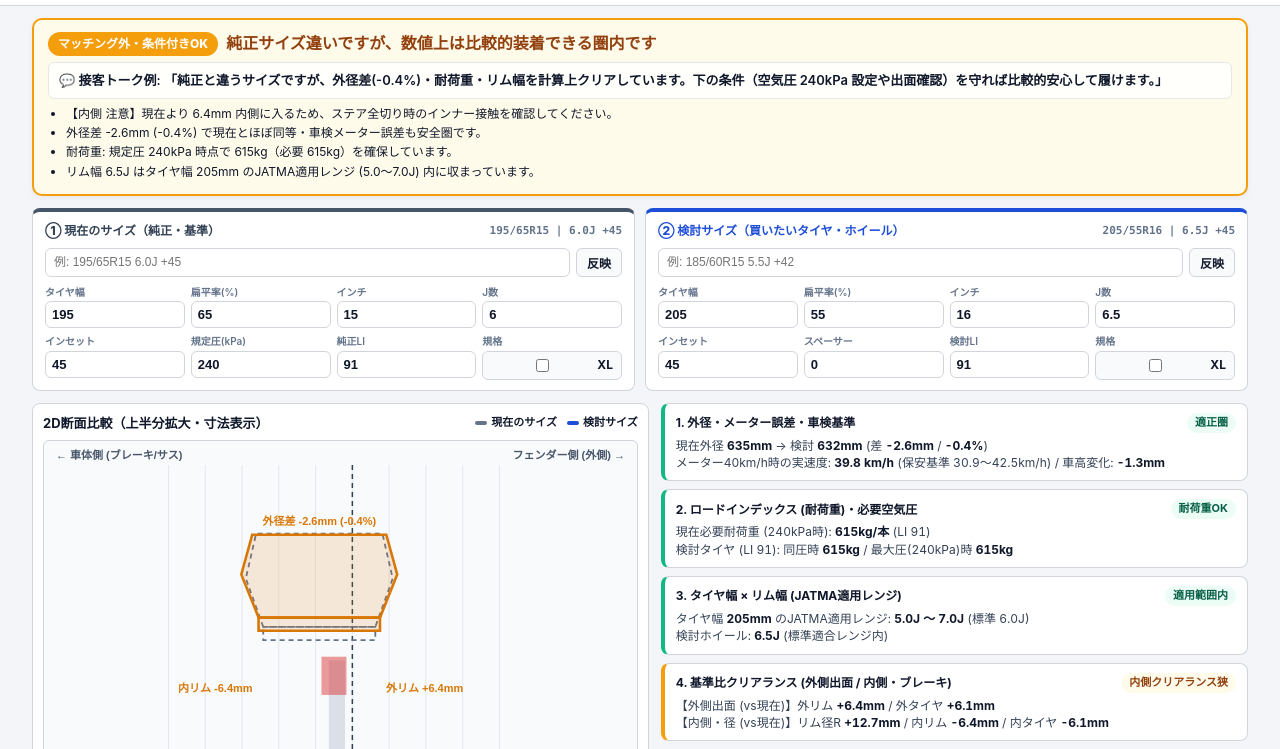
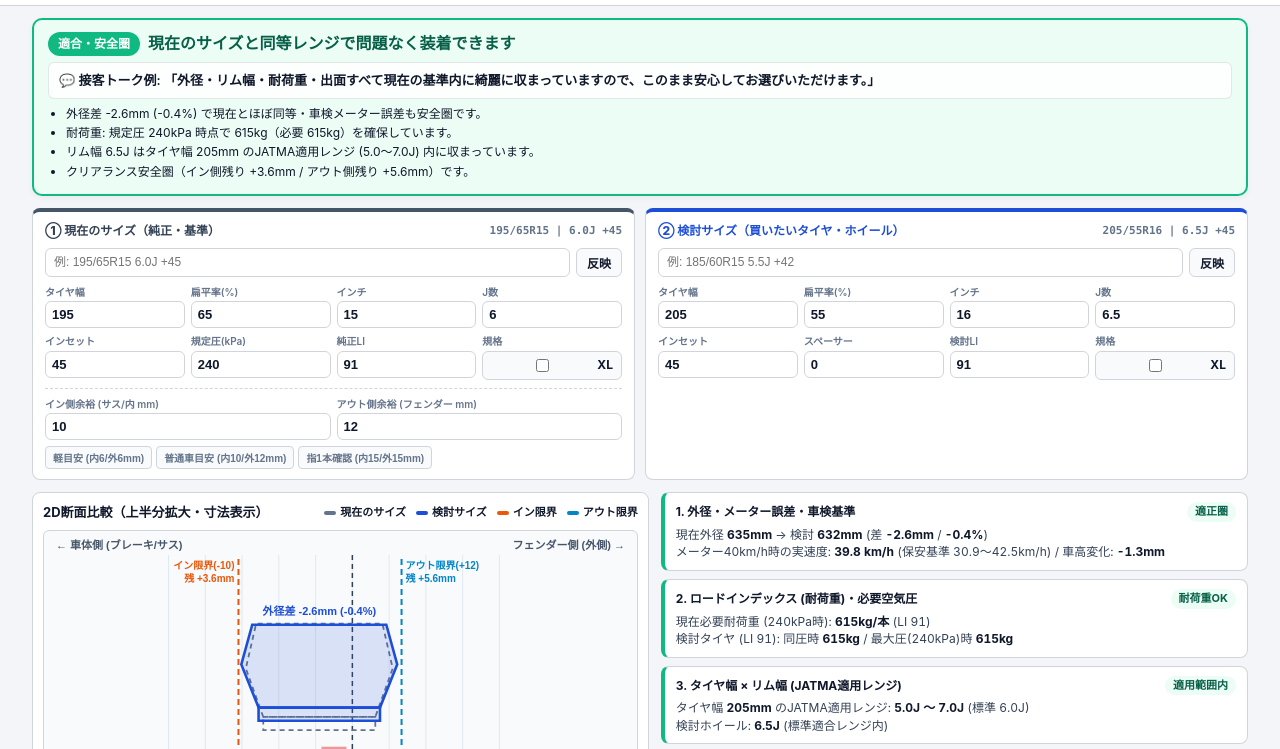
Before and after one commit to yaiueno/tire-fitment-evidence, a plain HTML site: page index.html in a window 1280 px wide. Shown: the part 40-789 px from the top of the page. Drawn offline with Linux system fonts and the light colour scheme.

Commit message:
feat: add inner/outer clearance margins with visual limit lines on 2D cross-section

```diff
--- a/app.js
+++ b/app.js
@@ -83,7 +83,7 @@ const POPULAR_BUDGET_SIZES = [
 ];
 
 const state = {
-  base: { width: 195, aspect: 65, inch: 15, j: 6.0, et: 45, kpa: 240, li: 91, xl: false },
+  base: { width: 195, aspect: 65, inch: 15, j: 6.0, et: 45, kpa: 240, li: 91, xl: false, inMargin: 10, outMargin: 12 },
   target: { width: 205, aspect: 55, inch: 16, j: 6.5, et: 45, spacer: 0, li: 91, xl: false }
 };
 
@@ -221,12 +221,19 @@ function evaluateEvidence() {
     okList.push(`リム幅 ${tm.j.toFixed(1)}J はタイヤ幅 ${tm.width}mm のJATMA適用レンジ (${rimRange.minJ.toFixed(1)}〜${rimRange.maxJ.toFixed(1)}J) 内に収まっています。`);
   }
 
-  // 4. 基準比クリアランス (内側・ブレーキ / 外側・出面)
+  // 4. 基準比クリアランス (イン側余裕 / アウト側余裕 / 小径ブレーキ)
   const rimRadDiff = tm.rimRad - bm.rimRad;
   const innerRimDiff = tm.innerRimX - bm.innerRimX; // 負 = さらに内側(-X)に入る
   const innerTireDiff = tm.innerTireX - bm.innerTireX;
   const outerRimDiff = tm.outerRimX - bm.outerRimX; // 正 = さらに外側(+X)に出る
   const outerTireDiff = tm.outerTireX - bm.outerTireX;
+
+  const inMargin = Math.max(0, Number(state.base.inMargin) || 0);
+  const outMargin = Math.max(0, Number(state.base.outMargin) || 0);
+  const inShift = Math.max(0, -Math.min(innerRimDiff, innerTireDiff));
+  const inRemain = inMargin - inShift;
+  const outShift = Math.max(0, Math.max(outerRimDiff, outerTireDiff));
+  const outRemain = outMargin - outShift;
 
   let clearLevel = 'ok';
   let clearText = 'クリアランス安全';
@@ -236,28 +243,30 @@ function evaluateEvidence() {
     clearText = '小径・ブレーキ干渉恐れ';
     ngList.push(`【小径 NG】現在の ${bm.inch}インチ より小さい ${tm.inch}インチ のため、ブレーキキャリパー／ローターとホイール内側が干渉する可能性が高いです。`);
   }
-  if (innerRimDiff < -12 || innerTireDiff < -14) {
+  if (inRemain < 0) {
     clearLevel = 'ng';
-    clearText = '内側サス干渉恐れ';
-    ngList.push(`【内側 NG】現在より内側に ${Math.abs(Math.min(innerRimDiff, innerTireDiff)).toFixed(1)}mm 入り込むため、ストラット・サスアーム・インナーフェンダーに干渉する恐れがあります。`);
+    clearText = `イン側干渉 (${inRemain.toFixed(1)}mm)`;
+    ngList.push(`【イン側干渉 NG】現在の内側からさらに ${inShift.toFixed(1)}mm 奥に入るため、設定したイン側余裕(${inMargin}mm)を ${Math.abs(inRemain).toFixed(1)}mm 超えてストラット・サス・インナーに干渉します。`);
   }
-  if (Math.max(outerRimDiff, outerTireDiff) > 15) {
+  if (outRemain < 0) {
     clearLevel = 'ng';
-    clearText = '外側ハミタイ恐れ';
-    ngList.push(`【出面 NG】現在より外側に ${fmt(Math.max(outerRimDiff, outerTireDiff))} 出るため、フェンダーからのはみ出し（保安基準違反・干渉）のリスクが高いです。`);
+    clearText = `アウト側ハミタイ (${outRemain.toFixed(1)}mm)`;
+    ngList.push(`【アウト側ハミタイ NG】現在より外に ${outShift.toFixed(1)}mm 出るため、設定したアウト側フェンダー余裕(${outMargin}mm)を ${Math.abs(outRemain).toFixed(1)}mm 超えてハミタイ・フェンダー干渉します。`);
   }
 
   if (clearLevel === 'ok') {
-    if (Math.max(outerRimDiff, outerTireDiff) > 8) {
+    if (inRemain <= 3 && inShift > 0) {
       clearLevel = 'warn';
-      clearText = '外側出面 要実測';
-      warnList.push(`【出面 注意】現在より外側に ${fmt(Math.max(outerRimDiff, outerTireDiff))} 出ます。現車のフェンダー余裕がそれ以上あるか目視・定規で確認してください。`);
-    } else if (innerRimDiff < -5 || innerTireDiff < -6) {
+      clearText = `イン側ギリギリ (残${inRemain.toFixed(1)}mm)`;
+      warnList.push(`【イン側 ギリギリ】イン側余裕まで残り ${inRemain.toFixed(1)}mm です。ステア全切り時やタイヤたわみ時の接触に注意してください。`);
+    }
+    if (outRemain <= 3 && outShift > 0) {
       clearLevel = 'warn';
-      clearText = '内側クリアランス狭';
-      warnList.push(`【内側 注意】現在より ${Math.abs(Math.min(innerRimDiff, innerTireDiff)).toFixed(1)}mm 内側に入るため、ステア全切り時のインナー接触を確認してください。`);
-    } else {
-      okList.push(`出面・内側クリアランスとも現在比で安全圏（外タイヤ ${fmt(outerTireDiff)} / 内リム ${fmt(innerRimDiff)}）です。`);
+      clearText = `ツライチ限界 (残${outRemain.toFixed(1)}mm)`;
+      warnList.push(`【アウト側 ツライチ限界】フェンダー限界まで残り ${outRemain.toFixed(1)}mm のツライチ状態です。個体差やバンプ時の干渉に留意してください。`);
+    }
+    if (clearLevel === 'ok') {
+      okList.push(`クリアランス安全圏（イン側残り +${inRemain.toFixed(1)}mm / アウト側残り +${outRemain.toFixed(1)}mm）です。`);
     }
   }
 
@@ -274,7 +283,8 @@ function evaluateEvidence() {
     diaDiff, diaPct, actualSpeedAt40, groundClearanceDiff, diaLevel, diaText,
     reqKg, tgtKgSameKpa, tgtMaxKpa, tgtMaxKg, recommendedKpa, loadLevel, loadText,
     rimRange, rimLevel, rimText,
-    rimRadDiff, innerRimDiff, innerTireDiff, outerRimDiff, outerTireDiff, clearLevel, clearText
+    rimRadDiff, innerRimDiff, innerTireDiff, outerRimDiff, outerTireDiff,
+    inMargin, outMargin, inShift, inRemain, outShift, outRemain, clearLevel, clearText
   };
 }
 
@@ -357,8 +367,8 @@ function renderEvidence() {
   // 4. クリアランス
   setCard('evClearance', 'pillClearance', ev.clearLevel, ev.clearText);
   document.getElementById('bodyClearance').innerHTML =
-    `【外側出面 (vs現在)】外リム <strong>${fmt(ev.outerRimDiff)}</strong> / 外タイヤ <strong>${fmt(ev.outerTireDiff)}</strong><br>` +
-    `【内側・径 (vs現在)】リム径R <strong>${fmt(ev.rimRadDiff)}</strong> / 内リム <strong>${fmt(ev.innerRimDiff)}</strong> / 内タイヤ <strong>${fmt(ev.innerTireDiff)}</strong>`;
+    `【イン側 (設定余裕 ${ev.inMargin}mm)】入り込み <strong>${ev.inShift.toFixed(1)}mm</strong> → 残り <strong>${fmt(ev.inRemain)}</strong> (内リム ${fmt(ev.innerRimDiff)} / 径R ${fmt(ev.rimRadDiff)})<br>` +
+    `【アウト側 (設定余裕 ${ev.outMargin}mm)】出幅 <strong>${ev.outShift.toFixed(1)}mm</strong> → 残り <strong>${fmt(ev.outRemain)}</strong> (外リム ${fmt(ev.outerRimDiff)} / 外タイヤ ${fmt(ev.outerTireDiff)})`;
 
   renderAlternatives(bm, tm);
   renderAffiliateLinks(ev);
@@ -496,6 +506,38 @@ function drawEvidenceCanvas(ev) {
   ctx.fillStyle = 'rgba(220, 38, 38, 0.45)';
   ctx.fillRect(cxCenter - 42 * scale, cyAxis - 150 * scale, 34 * scale, 52 * scale);
 
+  // Inner & Outer Clearance Limit Lines from Base edges
+  const baseInEdge = Math.min(bm.innerRimX, bm.innerTireX);
+  const baseOutEdge = Math.max(bm.outerRimX, bm.outerTireX);
+  const inLimitX = cxCenter + (baseInEdge - ev.inMargin) * scale;
+  const outLimitX = cxCenter + (baseOutEdge + ev.outMargin) * scale;
+
+  ctx.save();
+  ctx.setLineDash([6, 4]);
+  ctx.lineWidth = 2;
+
+  ctx.strokeStyle = '#ea580c';
+  ctx.beginPath();
+  ctx.moveTo(inLimitX, 28);
+  ctx.lineTo(inLimitX, cyAxis);
+  ctx.stroke();
+  ctx.fillStyle = '#ea580c';
+  ctx.font = '700 10px sans-serif';
+  ctx.textAlign = 'right';
+  ctx.fillText(`イン限界(-${ev.inMargin})`, Math.max(84, inLimitX - 4), 38);
+  ctx.fillText(`残 ${fmt(ev.inRemain)}`, Math.max(84, inLimitX - 4), 51);
+
+  ctx.strokeStyle = '#0284c7';
+  ctx.beginPath();
+  ctx.moveTo(outLimitX, 28);
+  ctx.lineTo(outLimitX, cyAxis);
+  ctx.stroke();
+  ctx.fillStyle = '#0284c7';
+  ctx.textAlign = 'left';
+  ctx.fillText(`アウト限界(+${ev.outMargin})`, Math.min(w - 94, outLimitX + 4), 38);
+  ctx.fillText(`残 ${fmt(ev.outRemain)}`, Math.min(w - 94, outLimitX + 4), 51);
+  ctx.restore();
+
   const drawWheelTireProfile = (m, strokeColor, fillColor, dashed, lineWidth) => {
     ctx.save();
     ctx.translate(cxCenter, cyAxis);
@@ -567,6 +609,8 @@ function syncInputs() {
   setVal('b_et', state.base.et);
   setVal('b_kpa', state.base.kpa);
   setVal('b_li', state.base.li);
+  setVal('b_in_margin', state.base.inMargin);
+  setVal('b_out_margin', state.base.outMargin);
   document.getElementById('b_xl').checked = state.base.xl;
 
   setVal('t_width', state.target.width);
@@ -606,6 +650,16 @@ bindNum('b_j', state.base, 'j');
 bindNum('b_et', state.base, 'et');
 bindNum('b_kpa', state.base, 'kpa');
 bindNum('b_li', state.base, 'li');
+bindNum('b_in_margin', state.base, 'inMargin');
+bindNum('b_out_margin', state.base, 'outMargin');
+
+document.querySelectorAll('.margin-preset-btn').forEach(btn => {
+  btn.addEventListener('click', () => {
+    state.base.inMargin = Number(btn.dataset.in);
+    state.base.outMargin = Number(btn.dataset.out);
+    syncInputs();
+  });
+});
 
 bindNum('t_width', state.target, 'width', true);
 bindNum('t_aspect', state.target, 'aspect', true);
@@ -647,7 +701,7 @@ bindQuickParse('targetQuick', 'targetQuickBtn', state.target);
 document.getElementById('shareUrlBtn').addEventListener('click', async () => {
   const url = new URL(window.location.href);
   const b = state.base, t = state.target;
-  url.searchParams.set('b', `${b.width},${b.aspect},${b.inch},${b.j},${b.et},${b.kpa},${b.li},${b.xl ? 1 : 0}`);
+  url.searchParams.set('b', `${b.width},${b.aspect},${b.inch},${b.j},${b.et},${b.kpa},${b.li},${b.xl ? 1 : 0},${b.inMargin},${b.outMargin}`);
   url.searchParams.set('t', `${t.width},${t.aspect},${t.inch},${t.j},${t.et},${t.spacer},${t.li},${t.xl ? 1 : 0}`);
   try {
     await navigator.clipboard.writeText(url.toString());
@@ -666,7 +720,9 @@ function loadFromUrl() {
     if (a.length >= 7) Object.assign(state.base, {
       width: Number(a[0]), aspect: Number(a[1]), inch: Number(a[2]),
       j: Number(a[3]), et: Number(a[4]), kpa: Number(a[5]),
-      li: Number(a[6]), xl: a[7] === '1'
+      li: Number(a[6]), xl: a[7] === '1',
+      inMargin: a[8] !== undefined ? Number(a[8]) : 10,
+      outMargin: a[9] !== undefined ? Number(a[9]) : 12
     });
   }
   if (p.has('t')) {
@@ -749,7 +805,7 @@ function exportEvidenceSheetPng() {
 
   sc.fillStyle = '#1e293b';
   sc.font = 'bold 15px sans-serif';
-  sc.fillText(`① 現在基準: ${bm.width}/${bm.aspect}R${bm.inch} (${bm.j.toFixed(1)}J ${bm.et >= 0 ? '+' : ''}${bm.et}) [圧:${state.base.kpa}kPa / LI:${state.base.li}${state.base.xl ? ' XL' : ''}]`, 40, 136);
+  sc.fillText(`① 現在基準: ${bm.width}/${bm.aspect}R${bm.inch} (${bm.j.toFixed(1)}J ${bm.et >= 0 ? '+' : ''}${bm.et}) [圧:${state.base.kpa}kPa / LI:${state.base.li}${state.base.xl ? ' XL' : ''} / 余裕 内${ev.inMargin}・外${ev.outMargin}mm]`, 40, 136);
   sc.fillStyle = '#1d4ed8';
   sc.fillText(`② 検討中  : ${tm.width}/${tm.aspect}R${tm.inch} (${tm.j.toFixed(1)}J ${tm.effEt >= 0 ? '+' : ''}${tm.effEt}) [LI:${state.target.li}${state.target.xl ? ' XL' : ''}]`, 40, 159);
 
@@ -790,7 +846,7 @@ function exportEvidenceSheetPng() {
     {
       title: `4. 基準比クリアランス (${ev.clearText})`,
       level: ev.clearLevel,
-      text: `外側(vs現在): リム ${fmt(ev.outerRimDiff)} / タイヤ ${fmt(ev.outerTireDiff)}  |  内側(vs現在): 径R ${fmt(ev.rimRadDiff)} / リム ${fmt(ev.innerRimDiff)} / タイヤ ${fmt(ev.innerTireDiff)}`
+      text: `イン余裕${ev.inMargin}mm→残 ${fmt(ev.inRemain)} (内リム ${fmt(ev.innerRimDiff)} / 径R ${fmt(ev.rimRadDiff)}) | アウト余裕${ev.outMargin}mm→残 ${fmt(ev.outRemain)} (外リム ${fmt(ev.outerRimDiff)} / 外タイヤ ${fmt(ev.outerTireDiff)})`
     }
   ];
 
--- a/index.html
+++ b/index.html
@@ -4,7 +4,7 @@
   <meta charset="UTF-8" />
   <meta name="viewport" content="width=device-width, initial-scale=1.0, maximum-scale=1.0, user-scalable=no" />
   <title>タイヤ・ホイール適合エビデンス診断</title>
-  <link rel="stylesheet" href="style.css?v=5" />
+  <link rel="stylesheet" href="style.css?v=6" />
 </head>
 <body>
   <header class="topbar">
@@ -54,6 +54,17 @@
             <label class="inline-check"><input type="checkbox" id="b_xl" /> XL</label>
           </label>
         </div>
+        <div class="margin-bar">
+          <div class="margin-inputs">
+            <label class="field"><span>イン側余裕 (サス/内 mm)</span><input type="text" inputmode="decimal" id="b_in_margin" /></label>
+            <label class="field"><span>アウト側余裕 (フェンダー mm)</span><input type="text" inputmode="decimal" id="b_out_margin" /></label>
+          </div>
+          <div class="margin-presets">
+            <button type="button" class="margin-preset-btn" data-in="6" data-out="6">軽目安 (内6/外6mm)</button>
+            <button type="button" class="margin-preset-btn" data-in="10" data-out="12">普通車目安 (内10/外12mm)</button>
+            <button type="button" class="margin-preset-btn" data-in="15" data-out="15">指1本確認 (内15/外15mm)</button>
+          </div>
+        </div>
       </div>
 
       <div class="input-card card-target">
@@ -89,6 +100,8 @@
           <div class="legend-mini">
             <span class="lg-item"><i class="sw sw-base"></i>現在のサイズ</span>
             <span class="lg-item"><i class="sw sw-target"></i>検討サイズ</span>
+            <span class="lg-item"><i class="sw sw-in-lim"></i>イン限界</span>
+            <span class="lg-item"><i class="sw sw-out-lim"></i>アウト限界</span>
           </div>
         </div>
         <div class="canvas-wrap">
@@ -148,6 +161,6 @@
   </main>
 
   <div id="toast" class="toast">URLをコピーしました</div>
-  <script type="module" src="app.js?v=5"></script>
+  <script type="module" src="app.js?v=6"></script>
 </body>
 </html>
--- a/style.css
+++ b/style.css
@@ -280,6 +280,42 @@ input[type="text"]:focus {
   cursor: pointer;
 }
 
+.margin-bar {
+  border-top: 1px dashed var(--border);
+  padding-top: 8px;
+  display: flex;
+  flex-direction: column;
+  gap: 6px;
+}
+
+.margin-inputs {
+  display: grid;
+  grid-template-columns: repeat(2, minmax(0, 1fr));
+  gap: 6px;
+}
+
+.margin-presets {
+  display: flex;
+  flex-wrap: wrap;
+  gap: 4px;
+}
+
+.margin-preset-btn {
+  background: var(--surface-2);
+  color: var(--muted);
+  border: 1px solid var(--border);
+  border-radius: 4px;
+  padding: 3px 7px;
+  font-size: 10px;
+  font-weight: 700;
+  cursor: pointer;
+}
+
+.margin-preset-btn:hover {
+  border-color: var(--ink);
+  color: var(--ink);
+}
+
 /* エビデンス領域 */
 .evidence-layout {
   display: grid;
@@ -331,6 +367,8 @@ input[type="text"]:focus {
 }
 .sw-base { background: #64748b; }
 .sw-target { background: var(--blue); }
+.sw-in-lim { background: #ea580c; }
+.sw-out-lim { background: #0284c7; }
 
 .canvas-wrap {
   width: 100%;
```
